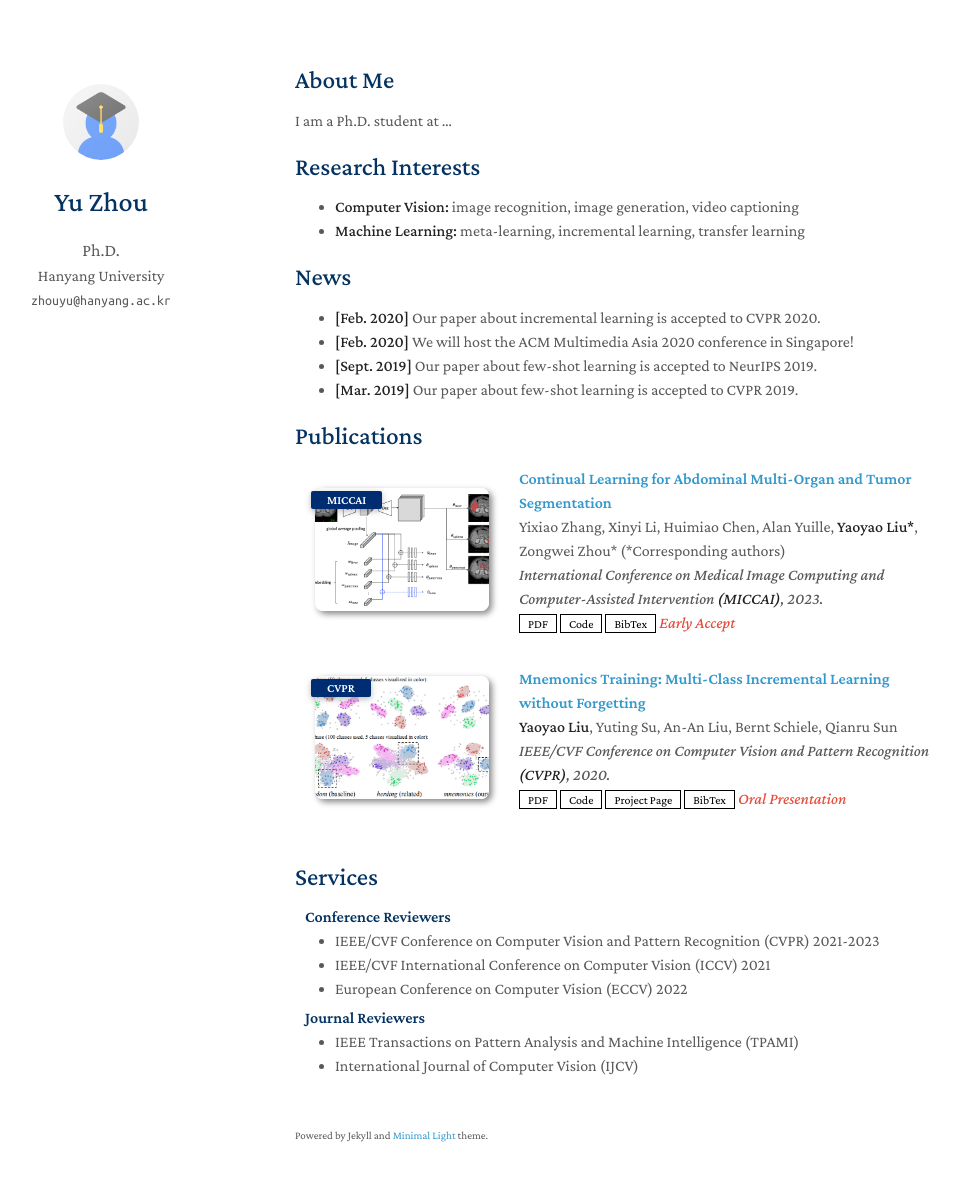
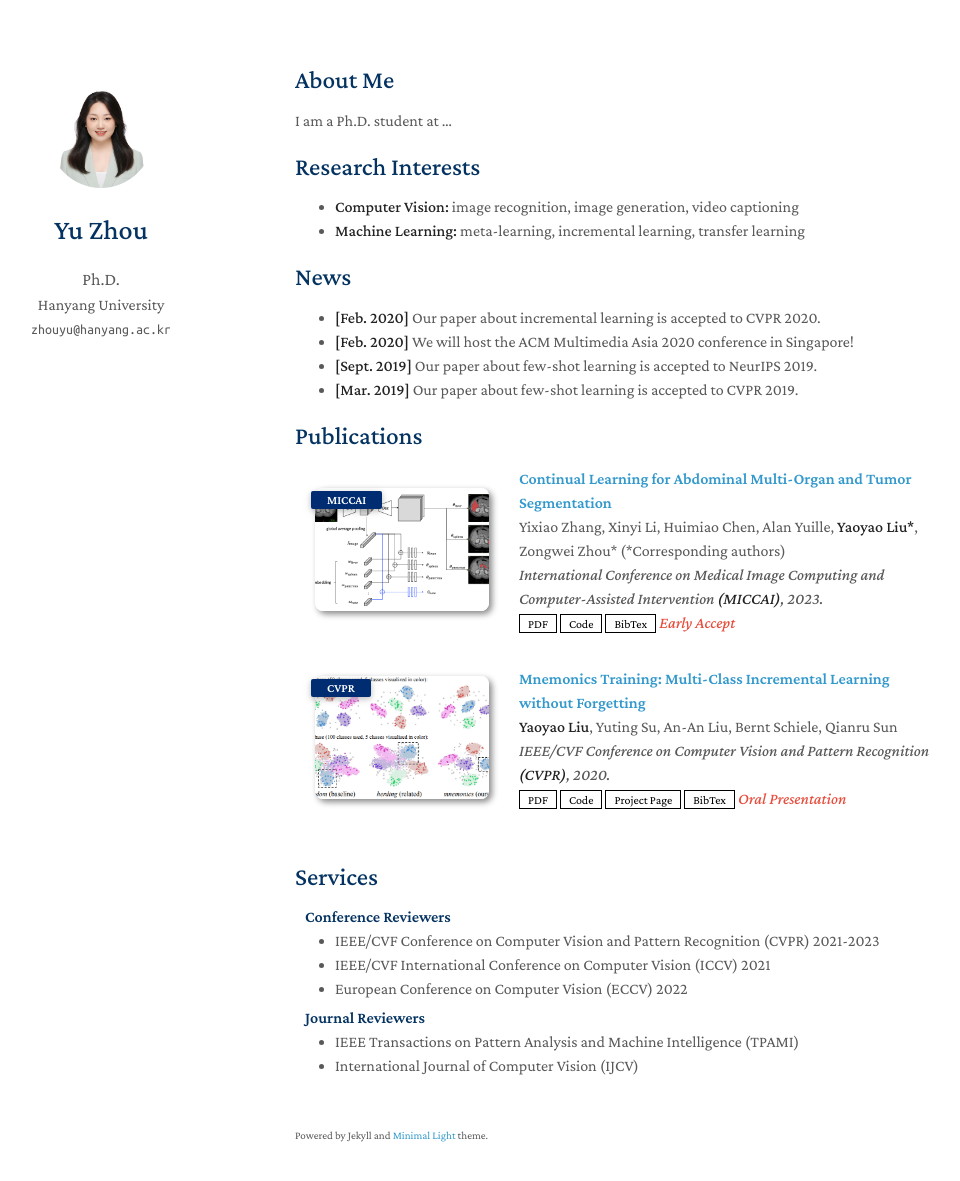
Before and after one commit to Zoey-Zhouyu/zhouyu_zoey.github.io, a Jekyll site: the page built from index.md, in a window 1280 px wide and 1216 px high. Shown: the top 1181 px of the window, without its empty margins (175-1135 px from the left). Built offline with Jekyll 4.4.1, drawn with Linux system fonts in a browser that asks for light colours; a style sheet for code colours, icons or effects is not loaded; our own code applies the rules of GitHub Pages for plain Markdown files.

Commit message:
Update _config.yml

```diff
--- a/_config.yml
+++ b/_config.yml
@@ -20,7 +20,7 @@ cv_link: assets/files/curriculum_vitae.pdf
 
 # Images (e.g., your profile picture and your website's favicon)
 # "favicon" and "favicon_dark" are used for the light and dark modes, respectively.
-avatar: ./assets/img/avatar.png
+avatar: ./assets/img/zhouyu.jpg
 favicon: ./assets/img/favicon.png
 favicon_dark: ./assets/img/favicon-dark.png
 
```
